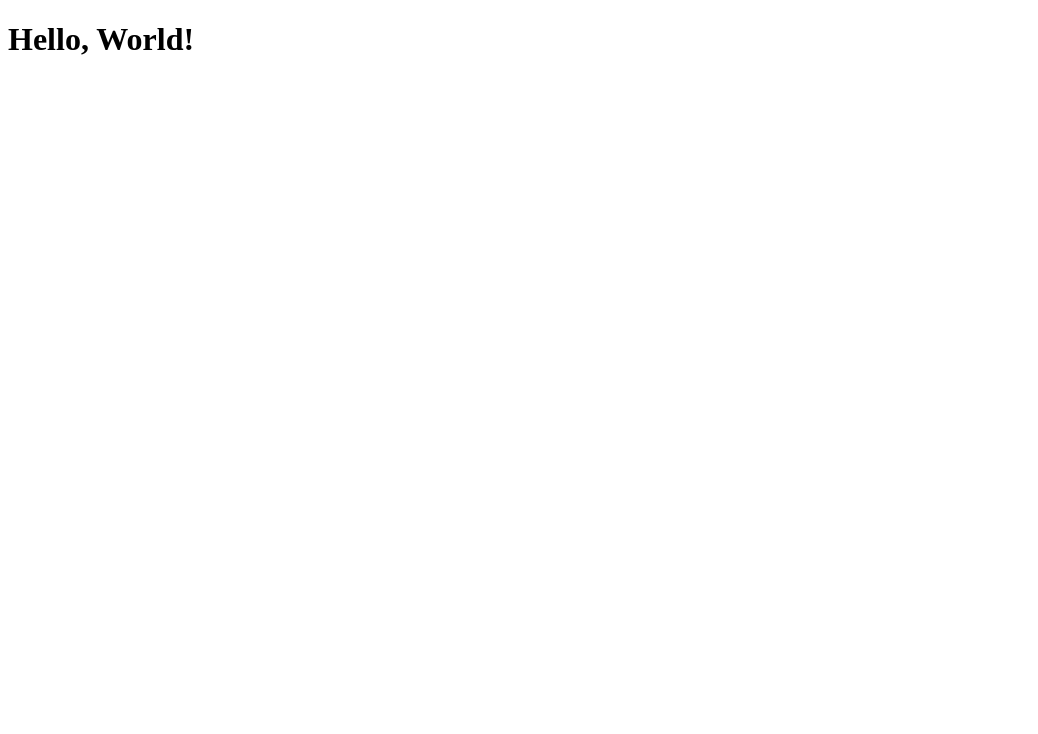
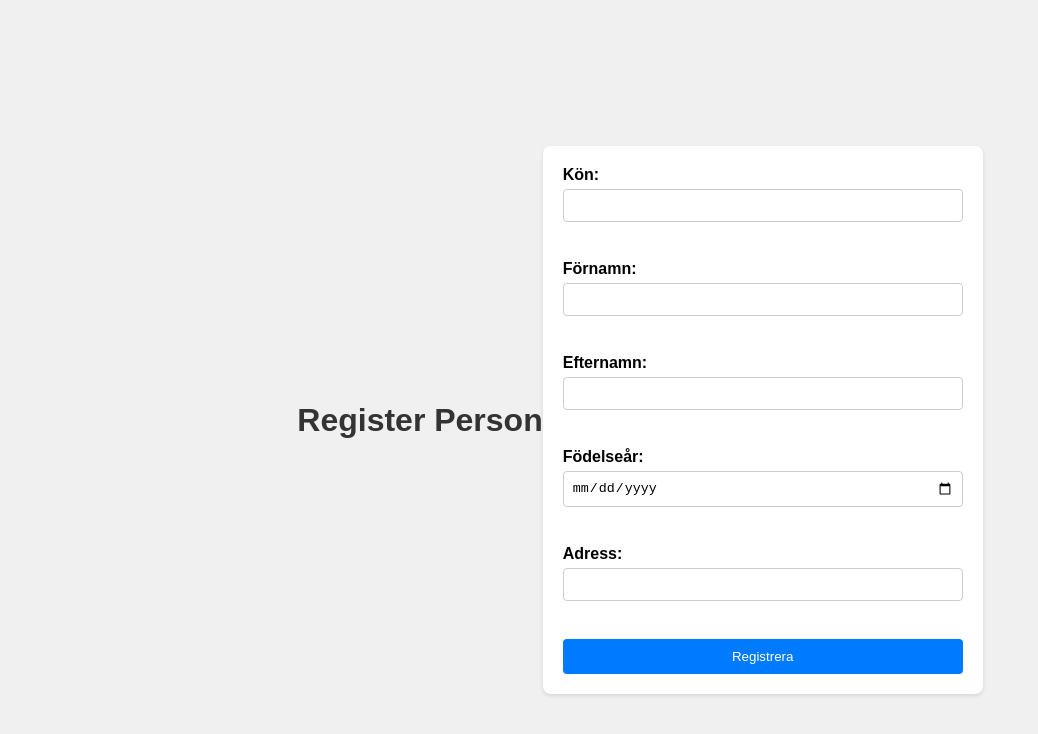
Before and after one commit to JonasHagstrom79/neo4j-database, a plain HTML site: page src/main/resources/static/index.html in a window 1280 px wide. Shown: the whole page, without its empty margins (0-1038 px from the left). Drawn offline with Linux system fonts and the light colour scheme.

Commit message:
added date && some css

```diff
--- a/src/main/resources/static/index.html
+++ b/src/main/resources/static/index.html
@@ -1,10 +1,52 @@
-
 <!DOCTYPE html>
 <html>
 <head>
     <title>Welcome</title>
+    <link rel="stylesheet" href="style.css">
 </head>
 <body>
-    <h1>Hello, World!</h1>
+    <h1>Register Person</h1>
+    <form id="registerForm">
+        <label for="gender">Kön:</label>
+        <input type="text" id="gender" name="gender"><br><br>
+        <label for="firstName">Förnamn:</label>
+        <input type="text" id="firstName" name="firstName"><br><br>
+        <label for="lastName">Efternamn:</label>
+        <input type="text" id="lastName" name="lastName"><br><br>
+        <label for="yearOfBirth">Födelseår:</label>
+        <!-- Ändra till input type="date" för att visa en kalender -->
+        <input type="date" id="yearOfBirth" name="yearOfBirth"><br><br>
+        <label for="address">Adress:</label>
+        <input type="text" id="address" name="address"><br><br>
+        <button type="button" onclick="submitForm()">Registrera</button>
+    </form>
+
+    <script>
+        function submitForm() {
+            var formData = {
+                gender: document.getElementById('gender').value,
+                firstName: document.getElementById('firstName').value,
+                lastName: document.getElementById('lastName').value,
+                // Konvertera datumet till enbart år eller det format du behöver
+                yearOfBirth: new Date(document.getElementById('yearOfBirth').value).getFullYear(),
+                address: document.getElementById('address').value
+            };
+
+            fetch('/register', {
+                method: 'POST',
+                headers: {
+                    'Content-Type': 'application/json',
+                },
+                body: JSON.stringify(formData),
+            })
+            .then(response => response.text())
+            .then(data => {
+                alert('Person registered successfully: ' + data);
+            })
+            .catch((error) => {
+                console.error('Error:', error);
+            });
+        }
+    </script>
 </body>
 </html>
--- /dev/null
+++ b/src/main/resources/static/style.css
@@ -0,0 +1,47 @@
+body {
+    font-family: Arial, sans-serif;
+    background-color: #f0f0f0;
+    margin: 0;
+    padding: 20px;
+    display: flex;
+    justify-content: center;
+    align-items: center;
+    height: 100vh;
+}
+form {
+    background-color: #ffffff;
+    padding: 20px;
+    border-radius: 8px;
+    box-shadow: 0 2px 4px rgba(0,0,0,0.1);
+    max-width: 400px;
+    width: 100%;
+}
+h1 {
+    color: #333;
+    text-align: center;
+}
+label {
+    font-weight: bold;
+    margin-top: 10px;
+}
+input[type="text"], input[type="number"], input[type="date"] {
+    width: 100%;
+    padding: 8px;
+    margin-top: 5px;
+    margin-bottom: 20px;
+    border-radius: 4px;
+    border: 1px solid #ccc;
+    box-sizing: border-box; /* Makes sure padding doesn't affect the total width */
+}
+button {
+    width: 100%;
+    padding: 10px;
+    background-color: #007bff;
+    color: white;
+    border: none;
+    border-radius: 4px;
+    cursor: pointer;
+}
+button:hover {
+    background-color: #0056b3;
+}
```
Also changed, not shown: index.html (added, +50 -0 lines), 3 other files.
